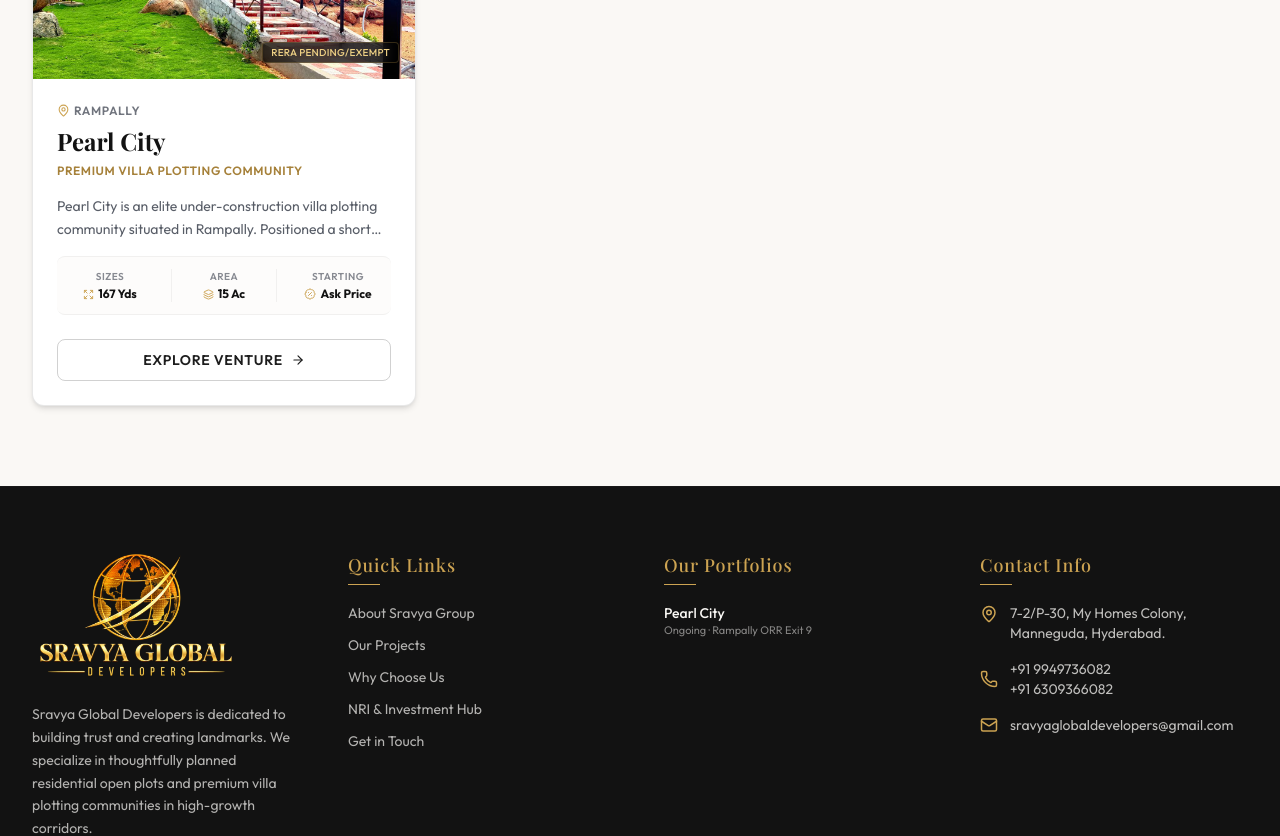
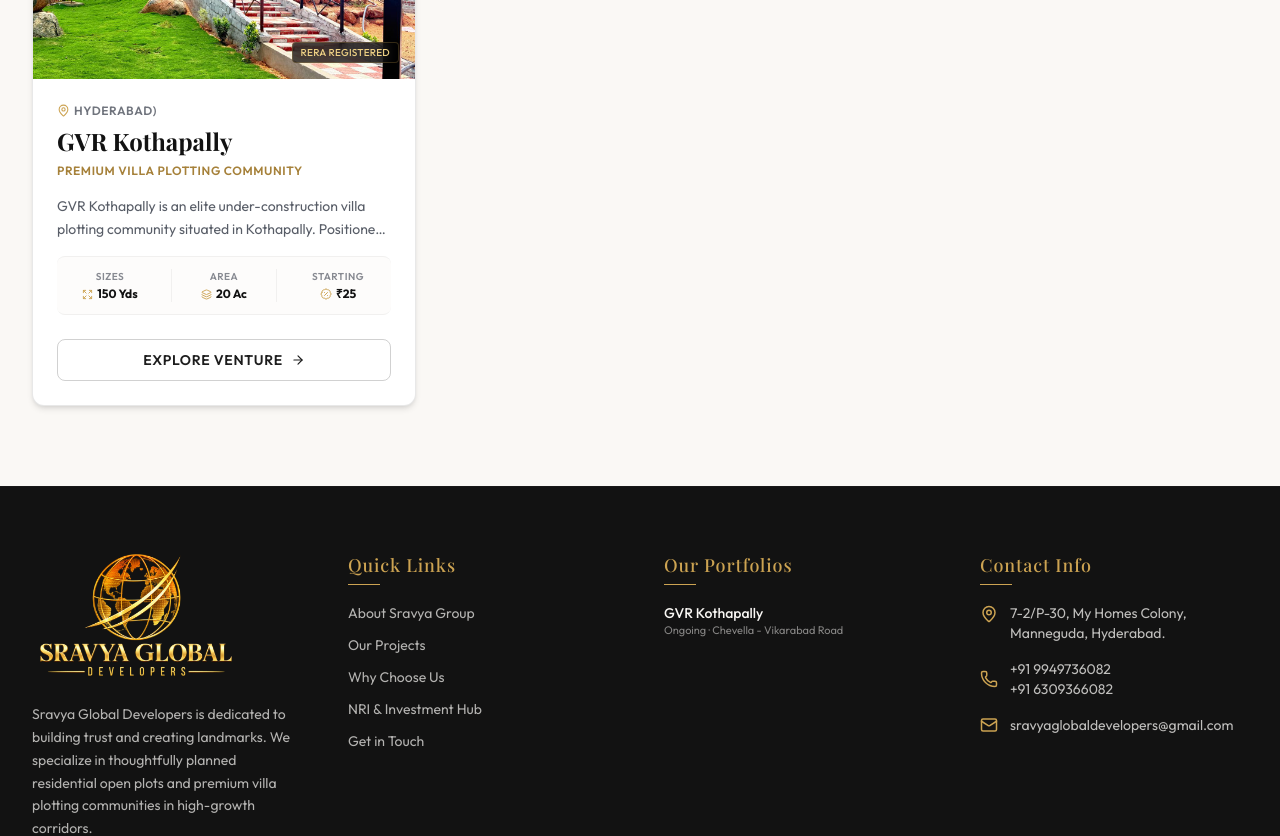
Before and after one commit to dls9494/SRAVYA-DEVELOPERS, a Next.js app: page /projects in a window 1280 px wide. Shown: the part 680-1516 px from the top of the page. Built offline with nearby package versions, Linux system fonts and the light colour scheme; a web font is replaced by a local one.

Commit message:
Replace Pearl City project with GVR Kothapally project details and update links

```diff
--- a/src/components/ContactForm.tsx
+++ b/src/components/ContactForm.tsx
@@ -23,7 +23,7 @@
 
   const projectsList = [
     { label: "Select a Venture", value: "" },
-    { label: "Pearl City (Rampally)", value: "pearl-city" },
+    { label: "GVR Kothapally", value: "gvr-kothapally" },
   ];
 
   const validate = () => {
--- a/src/components/Footer.tsx
+++ b/src/components/Footer.tsx
@@ -154,9 +154,9 @@
             <ul className="space-y-3 text-sm">
 
               <li>
-                <Link href="/projects/pearl-city" className="text-ivory/70 hover:text-gold-500 transition-colors block">
-                  <span className="font-medium text-ivory">Pearl City</span>
-                  <span className="block text-[11px] text-ivory/50">Ongoing · Rampally ORR Exit 9</span>
+                <Link href="/projects/gvr-kothapally" className="text-ivory/70 hover:text-gold-500 transition-colors block">
+                  <span className="font-medium text-ivory">GVR Kothapally</span>
+                  <span className="block text-[11px] text-ivory/50">Ongoing · Chevella - Vikarabad Road</span>
                 </Link>
               </li>
 
--- a/src/data/projects.ts
+++ b/src/data/projects.ts
@@ -29,31 +29,31 @@
 
 export const projectsData: Project[] = [
   {
-    slug: "pearl-city",
-    name: "Pearl City",
-    location: "Rampally (Near ORR & Pocharam IT Corridor)",
+    slug: "gvr-kothapally",
+    name: "GVR Kothapally",
+    location: "Kothapally (Near Chevella & Vikarabad Road, Hyderabad)",
     status: "Ongoing",
     type: "Premium Villa Plotting Community",
     tagline: "Premium villa plots designed for fine living and long-term appreciation",
-    description: "Pearl City is an elite under-construction villa plotting community situated in Rampally. Positioned a short drive from the Outer Ring Road (ORR) and the bustling Pocharam IT corridor, it offers residents unmatched connectivity to Hyderabad's major technology hubs. Built with focus on eco-friendly living and future-ready infrastructure, it is the ideal canvas for your dream villa.",
+    description: "GVR Kothapally is an elite under-construction villa plotting community situated in Kothapally. Positioned along the high-growth Chevella-Vikarabad corridor, it offers residents unmatched connectivity to Hyderabad's major commercial and transport hubs. Built with a focus on eco-friendly living and future-ready infrastructure, it is the ideal canvas for your dream villa.",
     image: "/images/sravya-2.jpeg",
     gallery: [
       "/images/sravya-2.jpeg",
       "/images/sravya-1.jpeg",
       "/images/sravya-3.jpeg"
     ],
-    startingPrice: "₹[STARTING PRICE] Lakhs",
-    plotSizes: "167 - 500 Sq. Yards",
-    totalArea: "15 Acres",
-    totalPlots: "210 Units",
-    reraNumber: "[RERA APPROVED: P0220000XXXX]",
-    mapEmbedUrl: "https://www.google.com/maps/embed?pb=!1m18!1m12!1m3!1d3806.123456789012!2d78.654321!3d17.432109!2m3!1f0!2f0!3f0!3m2!1i1024!2i768!4f13.1!3m3!1m2!1s0x0%3A0x0!2zMTfCsDI1JzU1LjYiTiA3OMKwMzknMTUuNiJFCg!5e0!3m2!1sen!2sin!4v1700000000000!5m2!1sen!2sin",
+    startingPrice: "₹25 Lakhs",
+    plotSizes: "150 - 400 Sq. Yards",
+    totalArea: "20 Acres",
+    totalPlots: "240 Units",
+    reraNumber: "RERA Approved: P02400008912",
+    mapEmbedUrl: "https://www.google.com/maps/embed?pb=!1m18!1m12!1m3!1d3809.123456789012!2d77.954321!3d17.332109!2m3!1f0!2f0!3f0!3m2!1i1024!2i768!4f13.1!3m3!1m2!1s0x0%3A0x0!2zMTfCsDE5JzU1LjYiTiA3N8KwNTcnMTUuNiJFCg!5e0!3m2!1sen!2sin!4v1700000000000!5m2!1sen!2sin",
     highlights: [
-      "Just 5 minutes from the Outer Ring Road (ORR) Exit 9",
-      "Near Infosys SEZ Pocharam and Raheja Mindspace IT Park",
-      "HMDA layout approval with clear title status",
+      "Just 15 minutes from Chevella Town and major highways",
+      "100% Vaastu compliant layout with wide 40' and 33' blacktop roads",
+      "HMDA / DTCP layout design with clear title status",
       "Underground cabling for electricity, internet, and utilities",
-      "Possession scheduled for January 2028 with ongoing rapid development"
+      "Possession scheduled for December 2028 with ongoing rapid development"
     ],
     amenities: [
       { icon: "Dumbbell", title: "Open Air Gymnasium", description: "State-of-the-art open gym equipment set amidst lush landscaped greens." },
@@ -64,17 +64,17 @@
       { icon: "Droplet", title: "Rainwater Harvesting", description: "Built-in rainwater recharge wells to maintain underground water tables." }
     ],
     connectivity: [
-      { destination: "Outer Ring Road (ORR)", distance: "5 Mins" },
-      { destination: "Infosys SEZ Pocharam", distance: "10 Mins" },
-      { destination: "Ghatkesar Railway Station", distance: "12 Mins" },
-      { destination: "Secunderabad Station", distance: "30 Mins" },
-      { destination: "Warangal Highway (NH-163)", distance: "8 Mins" }
+      { destination: "ORR Appa Junction", distance: "25 Mins" },
+      { destination: "Chevella Town", distance: "10 Mins" },
+      { destination: "Vikarabad Town", distance: "20 Mins" },
+      { destination: "Financial District / Gachibowli", distance: "40 Mins" },
+      { destination: "Hyderabad Airport (RGIA)", distance: "45 Mins" }
     ],
     nearbyLandmarks: [
-      "Raheja Mindspace IT Park",
-      "Sree Nidhi Institute of Science & Technology",
-      "Reqelford International School",
-      "Narayana Multispeciality Hospital"
+      "Shadan Institute of Medical Sciences",
+      "Pragati Resorts",
+      "Vikarabad Forest Area",
+      "Chevella Government Hospital"
     ]
   }
 ];
```
